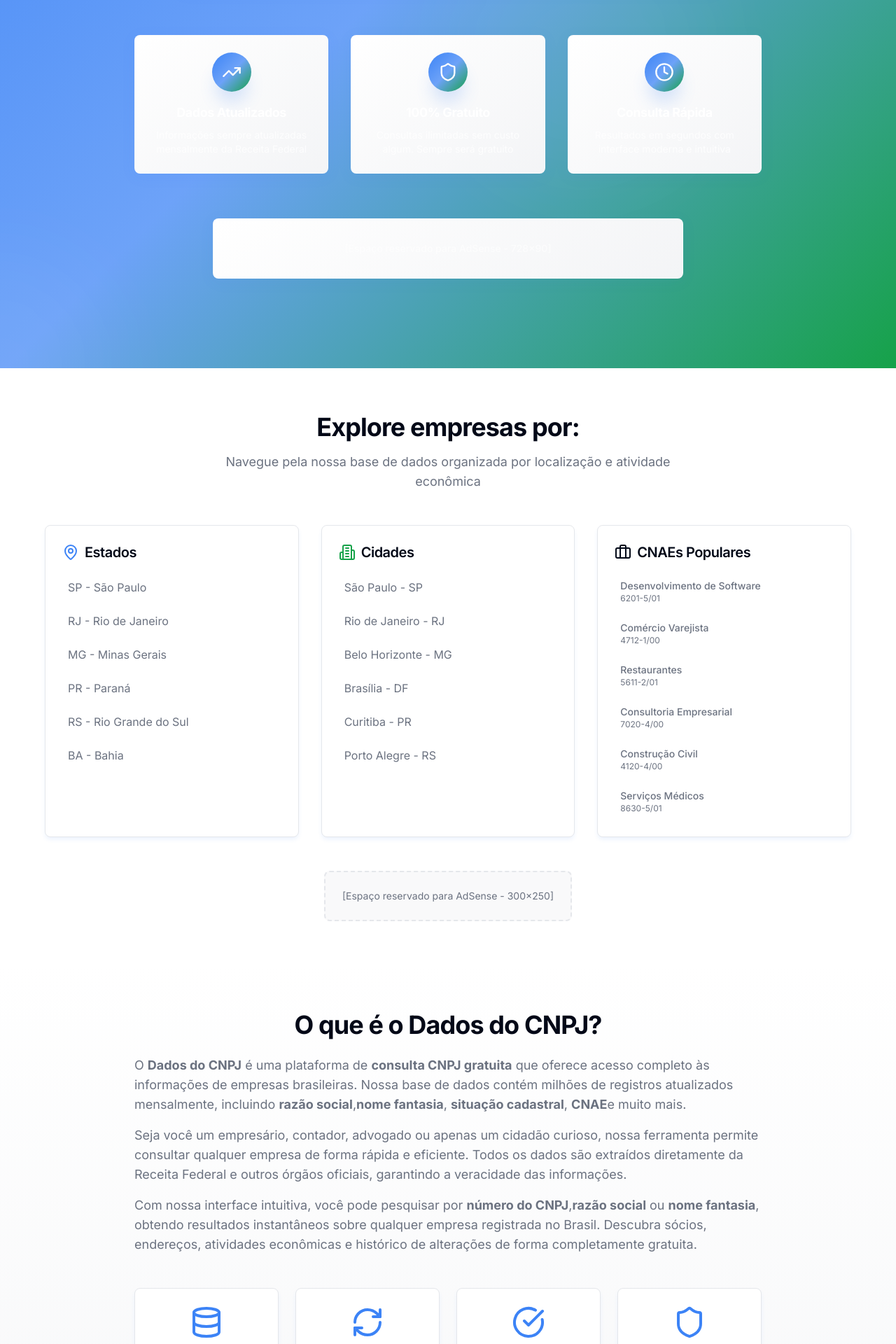
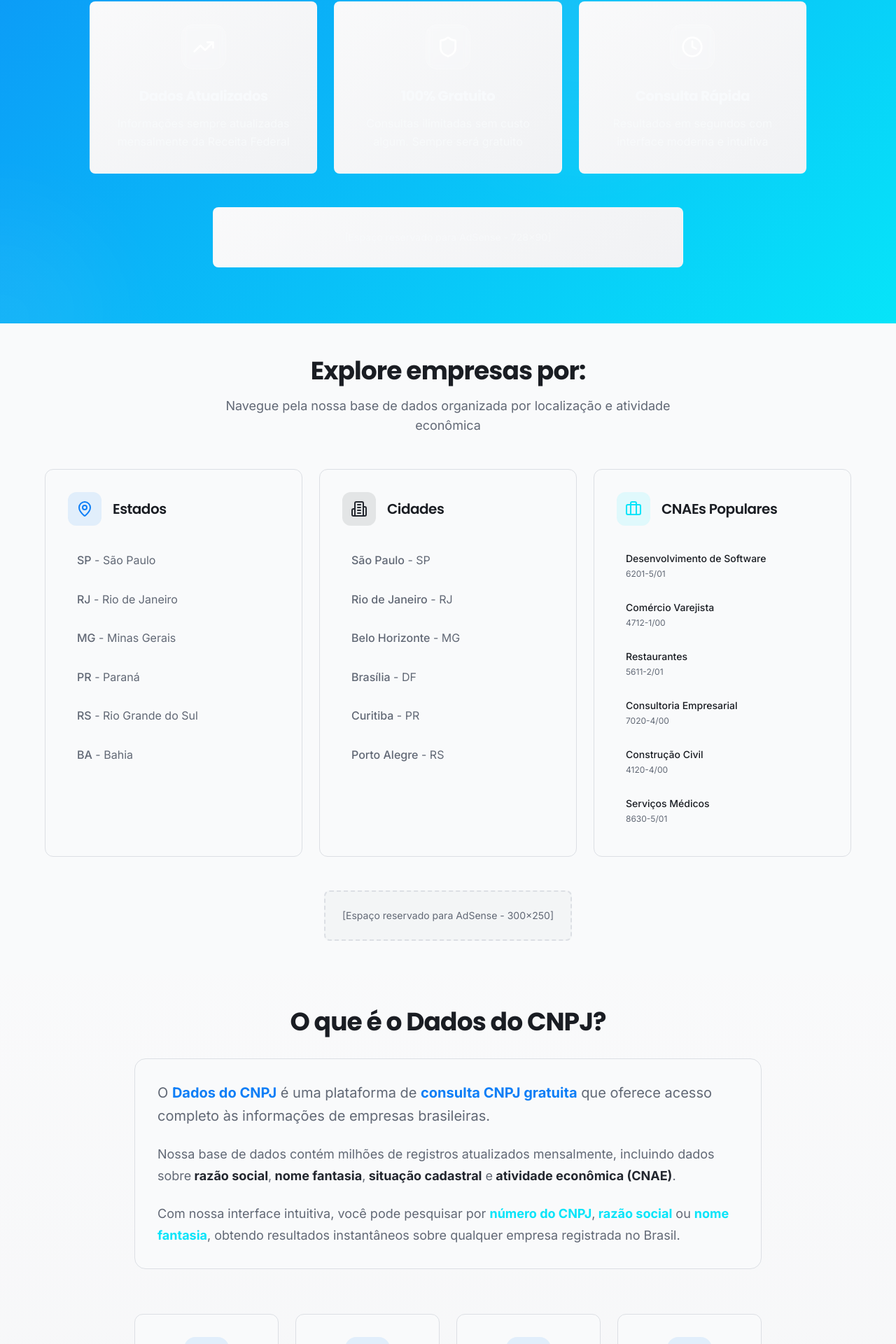
Before and after one commit to dadosdocnpj/consulta-cnpj-pro, a React (Vite) app: page / in a window 1280 px wide. Shown: the part 811-2731 px from the top of the page at 70% size. Built offline with nearby package versions, Linux system fonts and the light colour scheme.

Commit message:
Refactor: Implementar melhorias críticas de design
Implementa melhorias críticas de design conforme o plano de refinamento. Ajusta layout, espaçamento, seções Hero e de navegação rápida, otimiza a seção "Sobre", refina cores e tipografia, e melhora a performance geral.

```diff
--- a/src/components/AboutSection.tsx
+++ b/src/components/AboutSection.tsx
@@ -25,90 +25,111 @@ const AboutSection = () => {
   ];
 
   return (
-    <section className="py-16 bg-gradient-subtle">
+    <section className="py-12 bg-gradient-subtle">
       <div className="container mx-auto px-4">
         <div className="max-w-4xl mx-auto">
           {/* Main Content */}
-          <div className="text-center mb-12">
-            <h2 className="text-3xl md:text-4xl font-bold text-foreground mb-6">
+          <div className="text-center mb-16">
+            <h2 className="text-3xl md:text-4xl font-bold text-foreground mb-8">
               O que é o Dados do CNPJ?
             </h2>
 
-            <div className="text-lg text-muted-foreground space-y-4 text-left">
-              <p>
-                O <strong>Dados do CNPJ</strong> é uma plataforma de <strong>consulta CNPJ gratuita</strong> que
-                oferece acesso completo às informações de empresas brasileiras. Nossa base de dados contém
-                milhões de registros atualizados mensalmente, incluindo <strong>razão social</strong>,
-                <strong>nome fantasia</strong>, <strong>situação cadastral</strong>, <strong>CNAE</strong>
-                e muito mais.
+            <div className="bg-card rounded-2xl p-8 shadow-soft border border-border max-w-4xl mx-auto">
+              <div className="text-lg text-card-foreground space-y-6 text-left leading-relaxed">
+                <p className="text-xl leading-relaxed">
+                  O <strong className="text-primary">Dados do CNPJ</strong> é uma plataforma de <strong className="text-primary">consulta CNPJ gratuita</strong> que
+                  oferece acesso completo às informações de empresas brasileiras.
                 </p>
 
                 <p>
-                Seja você um empresário, contador, advogado ou apenas um cidadão curioso, nossa ferramenta
-                permite consultar qualquer empresa de forma rápida e eficiente. Todos os dados são extraídos
-                diretamente da Receita Federal e outros órgãos oficiais, garantindo a veracidade das informações.
+                  Nossa base de dados contém milhões de registros atualizados mensalmente, incluindo dados sobre
+                  <strong className="text-secondary"> razão social</strong>,
+                  <strong className="text-secondary"> nome fantasia</strong>,
+                  <strong className="text-secondary"> situação cadastral</strong> e
+                  <strong className="text-secondary"> atividade econômica (CNAE)</strong>.
                 </p>
 
                 <p>
-                Com nossa interface intuitiva, você pode pesquisar por <strong>número do CNPJ</strong>,
-                <strong>razão social</strong> ou <strong>nome fantasia</strong>, obtendo resultados instantâneos
-                sobre qualquer empresa registrada no Brasil. Descubra sócios, endereços, atividades econômicas
-                e histórico de alterações de forma completamente gratuita.
+                  Com nossa interface intuitiva, você pode pesquisar por <strong className="text-accent">número do CNPJ</strong>,
+                  <strong className="text-accent"> razão social</strong> ou <strong className="text-accent">nome fantasia</strong>,
+                  obtendo resultados instantâneos sobre qualquer empresa registrada no Brasil.
                 </p>
+              </div>
             </div>
           </div>
 
           {/* Features Grid */}
-          <div className="grid md:grid-cols-2 lg:grid-cols-4 gap-6 mb-12">
+          <div className="grid grid-cols-1 md:grid-cols-2 lg:grid-cols-4 gap-6 mb-16">
             {features.map((feature, index) => (
               <div
                 key={index}
-                className="bg-card rounded-lg p-6 shadow-soft border border-border text-center"
+                className="bg-card rounded-xl p-8 shadow-soft border border-border text-center hover:shadow-medium transition-all duration-300 hover:scale-105"
               >
-                <feature.icon className="h-12 w-12 text-primary mx-auto mb-4" />
-                <h3 className="text-lg font-semibold text-card-foreground mb-2">
+                <div className="inline-flex items-center justify-center w-16 h-16 bg-primary/10 rounded-2xl mb-6">
+                  <feature.icon className="h-8 w-8 text-primary" />
+                </div>
+                <h3 className="text-lg font-semibold text-card-foreground mb-3">
                   {feature.title}
                 </h3>
-                <p className="text-sm text-muted-foreground">
+                <p className="text-base text-muted-foreground leading-relaxed">
                   {feature.description}
                 </p>
               </div>
             ))}
           </div>
 
-          {/* Additional Info */}
-          <div className="bg-card rounded-lg p-8 shadow-soft border border-border">
-            <h3 className="text-2xl font-bold text-card-foreground mb-4">
+          {/* Use Cases Section */}
+          <div className="bg-card rounded-2xl p-10 shadow-soft border border-border">
+            <h3 className="text-2xl font-bold text-card-foreground mb-8 text-center">
               Por que usar o Dados do CNPJ?
             </h3>
-            <div className="grid md:grid-cols-2 gap-6 text-muted-foreground">
+            <div className="grid grid-cols-1 md:grid-cols-2 gap-8">
+              <div className="space-y-4">
+                <div className="flex items-start space-x-4">
+                  <div className="w-2 h-2 bg-primary rounded-full mt-3 flex-shrink-0"></div>
                   <div>
-                <h4 className="font-semibold text-card-foreground mb-2">Para Empresários</h4>
-                <p className="text-sm">
+                    <h4 className="font-semibold text-card-foreground mb-2 text-lg">Para Empresários</h4>
+                    <p className="text-base text-muted-foreground leading-relaxed">
                       Verifique a situação de fornecedores, clientes e parceiros comerciais antes
                       de fechar negócios importantes.
                     </p>
                   </div>
+                </div>
+
+                <div className="flex items-start space-x-4">
+                  <div className="w-2 h-2 bg-secondary rounded-full mt-3 flex-shrink-0"></div>
                   <div>
-                <h4 className="font-semibold text-card-foreground mb-2">Para Profissionais</h4>
-                <p className="text-sm">
+                    <h4 className="font-semibold text-card-foreground mb-2 text-lg">Para Profissionais</h4>
+                    <p className="text-base text-muted-foreground leading-relaxed">
                       Contadores, advogados e consultores podem acessar informações empresariais
                       de forma rápida e confiável.
                     </p>
                   </div>
+                </div>
+              </div>
+
+              <div className="space-y-4">
+                <div className="flex items-start space-x-4">
+                  <div className="w-2 h-2 bg-accent rounded-full mt-3 flex-shrink-0"></div>
                   <div>
-                <h4 className="font-semibold text-card-foreground mb-2">Para Pesquisadores</h4>
-                <p className="text-sm">
+                    <h4 className="font-semibold text-card-foreground mb-2 text-lg">Para Pesquisadores</h4>
+                    <p className="text-base text-muted-foreground leading-relaxed">
                       Analise o cenário empresarial brasileiro, identifique tendências de mercado
                       e conduza estudos econômicos.
                     </p>
                   </div>
+                </div>
+
+                <div className="flex items-start space-x-4">
+                  <div className="w-2 h-2 bg-primary rounded-full mt-3 flex-shrink-0"></div>
                   <div>
-                <h4 className="font-semibold text-card-foreground mb-2">Para Cidadãos</h4>
-                <p className="text-sm">
+                    <h4 className="font-semibold text-card-foreground mb-2 text-lg">Para Cidadãos</h4>
+                    <p className="text-base text-muted-foreground leading-relaxed">
                       Consulte empresas do seu interesse, verifique a idoneidade de estabelecimentos
                       e mantenha-se informado.
                     </p>
+                  </div>
+                </div>
               </div>
             </div>
           </div>
--- a/src/components/HeroSection.tsx
+++ b/src/components/HeroSection.tsx
@@ -20,7 +20,7 @@ const HeroSection = () => {
   };
 
   return (
-    <section className="relative bg-gradient-hero py-24 md:py-32 overflow-hidden">
+    <section className="relative bg-gradient-hero py-16 md:py-20 overflow-hidden">
       {/* Animated background elements */}
       <div className="absolute inset-0 overflow-hidden pointer-events-none">
         <div className="absolute -top-40 -right-40 w-80 h-80 bg-white/10 rounded-full blur-3xl animate-float"></div>
@@ -81,29 +81,29 @@ const HeroSection = () => {
           </div>
 
           {/* Feature highlights */}
-          <div className="grid md:grid-cols-3 gap-8 max-w-4xl mx-auto mb-16 animate-slide-up" style={{animationDelay: '0.6s'}}>
-            <div className="card-modern bg-white/5 backdrop-blur-sm border-white/10 p-6 text-center hover:bg-white/10 transition-all duration-300">
-              <div className="inline-flex items-center justify-center w-14 h-14 bg-gradient-hero rounded-full mb-4 shadow-glow">
-                <TrendingUp className="h-7 w-7 text-white" />
+          <div className="grid grid-cols-1 md:grid-cols-3 gap-6 max-w-5xl mx-auto mb-12 animate-slide-up" style={{animationDelay: '0.6s'}}>
+            <div className="card-modern bg-white/8 backdrop-blur-md border-white/15 p-8 text-center hover:bg-white/12 transition-all duration-300 hover:scale-105">
+              <div className="inline-flex items-center justify-center w-16 h-16 bg-white/15 backdrop-blur-sm rounded-2xl mb-6 shadow-glow border border-white/20">
+                <TrendingUp className="h-8 w-8 text-white" />
               </div>
-              <h3 className="font-bold text-primary-foreground mb-2 text-lg">Dados Atualizados</h3>
-              <p className="text-primary-foreground/80 text-sm">Informações sempre atualizadas mensalmente da Receita Federal</p>
+              <h3 className="font-bold text-primary-foreground mb-3 text-xl">Dados Atualizados</h3>
+              <p className="text-primary-foreground/85 text-base leading-relaxed">Informações sempre atualizadas mensalmente da Receita Federal</p>
             </div>
 
-            <div className="card-modern bg-white/5 backdrop-blur-sm border-white/10 p-6 text-center hover:bg-white/10 transition-all duration-300">
-              <div className="inline-flex items-center justify-center w-14 h-14 bg-gradient-hero rounded-full mb-4 shadow-glow">
-                <Shield className="h-7 w-7 text-white" />
+            <div className="card-modern bg-white/8 backdrop-blur-md border-white/15 p-8 text-center hover:bg-white/12 transition-all duration-300 hover:scale-105">
+              <div className="inline-flex items-center justify-center w-16 h-16 bg-white/15 backdrop-blur-sm rounded-2xl mb-6 shadow-glow border border-white/20">
+                <Shield className="h-8 w-8 text-white" />
               </div>
-              <h3 className="font-bold text-primary-foreground mb-2 text-lg">100% Gratuito</h3>
-              <p className="text-primary-foreground/80 text-sm">Consultas ilimitadas sem custo algum. Sempre será gratuito</p>
+              <h3 className="font-bold text-primary-foreground mb-3 text-xl">100% Gratuito</h3>
+              <p className="text-primary-foreground/85 text-base leading-relaxed">Consultas ilimitadas sem custo algum. Sempre será gratuito</p>
             </div>
 
-            <div className="card-modern bg-white/5 backdrop-blur-sm border-white/10 p-6 text-center hover:bg-white/10 transition-all duration-300">
-              <div className="inline-flex items-center justify-center w-14 h-14 bg-gradient-hero rounded-full mb-4 shadow-glow">
-                <Clock className="h-7 w-7 text-white" />
+            <div className="card-modern bg-white/8 backdrop-blur-md border-white/15 p-8 text-center hover:bg-white/12 transition-all duration-300 hover:scale-105">
+              <div className="inline-flex items-center justify-center w-16 h-16 bg-white/15 backdrop-blur-sm rounded-2xl mb-6 shadow-glow border border-white/20">
+                <Clock className="h-8 w-8 text-white" />
               </div>
-              <h3 className="font-bold text-primary-foreground mb-2 text-lg">Consulta Rápida</h3>
-              <p className="text-primary-foreground/80 text-sm">Resultados em segundos com interface moderna e intuitiva</p>
+              <h3 className="font-bold text-primary-foreground mb-3 text-xl">Consulta Rápida</h3>
+              <p className="text-primary-foreground/85 text-base leading-relaxed">Resultados em segundos com interface moderna e intuitiva</p>
             </div>
           </div>
 
--- a/src/components/QuickNavigation.tsx
+++ b/src/components/QuickNavigation.tsx
@@ -29,7 +29,7 @@ const QuickNavigation = () => {
   ];
 
   return (
-    <section className="py-16 bg-background">
+    <section className="py-12 bg-background">
       <div className="container mx-auto px-4">
         <div className="text-center mb-12">
           <h2 className="text-3xl md:text-4xl font-bold text-foreground mb-4">
@@ -40,60 +40,66 @@ const QuickNavigation = () => {
           </p>
         </div>
 
-        <div className="grid md:grid-cols-3 gap-8 max-w-6xl mx-auto">
+        <div className="grid grid-cols-1 md:grid-cols-3 gap-6 max-w-6xl mx-auto">
           {/* Estados */}
-          <div className="bg-card rounded-lg p-6 shadow-soft border border-border">
-            <div className="flex items-center mb-4">
-              <MapPin className="h-6 w-6 text-primary mr-2" />
+          <div className="bg-card rounded-xl p-8 shadow-soft border border-border hover:shadow-medium transition-all duration-300 h-full">
+            <div className="flex items-center mb-6">
+              <div className="inline-flex items-center justify-center w-12 h-12 bg-primary/10 rounded-xl mr-4">
+                <MapPin className="h-6 w-6 text-primary" />
+              </div>
               <h3 className="text-xl font-semibold text-card-foreground">Estados</h3>
             </div>
-            <div className="space-y-2">
+            <div className="space-y-1">
               {estados.map((estado) => (
                 <a
                   key={estado.sigla}
                   href={`/${estado.slug}/`}
-                  className="block text-muted-foreground hover:text-primary transition-smooth p-2 rounded hover:bg-accent"
+                  className="group block text-muted-foreground hover:text-primary transition-all duration-200 p-3 rounded-lg hover:bg-primary/5 border border-transparent hover:border-primary/10"
                 >
-                  {estado.sigla} - {estado.nome}
+                  <span className="font-medium">{estado.sigla}</span> - {estado.nome}
                 </a>
               ))}
             </div>
           </div>
 
           {/* Cidades */}
-          <div className="bg-card rounded-lg p-6 shadow-soft border border-border">
-            <div className="flex items-center mb-4">
-              <Building2 className="h-6 w-6 text-secondary mr-2" />
+          <div className="bg-card rounded-xl p-8 shadow-soft border border-border hover:shadow-medium transition-all duration-300 h-full">
+            <div className="flex items-center mb-6">
+              <div className="inline-flex items-center justify-center w-12 h-12 bg-secondary/10 rounded-xl mr-4">
+                <Building2 className="h-6 w-6 text-secondary" />
+              </div>
               <h3 className="text-xl font-semibold text-card-foreground">Cidades</h3>
             </div>
-            <div className="space-y-2">
+            <div className="space-y-1">
               {cidades.map((cidade) => (
                 <a
                   key={cidade.slug}
                   href={`/${cidade.slug}/`}
-                  className="block text-muted-foreground hover:text-secondary transition-smooth p-2 rounded hover:bg-accent"
+                  className="group block text-muted-foreground hover:text-secondary transition-all duration-200 p-3 rounded-lg hover:bg-secondary/5 border border-transparent hover:border-secondary/10"
                 >
-                  {cidade.nome} - {cidade.estado}
+                  <span className="font-medium">{cidade.nome}</span> - {cidade.estado}
                 </a>
               ))}
             </div>
           </div>
 
           {/* CNAEs */}
-          <div className="bg-card rounded-lg p-6 shadow-soft border border-border">
-            <div className="flex items-center mb-4">
-              <Briefcase className="h-6 w-6 text-accent-foreground mr-2" />
+          <div className="bg-card rounded-xl p-8 shadow-soft border border-border hover:shadow-medium transition-all duration-300 h-full">
+            <div className="flex items-center mb-6">
+              <div className="inline-flex items-center justify-center w-12 h-12 bg-accent/10 rounded-xl mr-4">
+                <Briefcase className="h-6 w-6 text-accent" />
+              </div>
               <h3 className="text-xl font-semibold text-card-foreground">CNAEs Populares</h3>
             </div>
-            <div className="space-y-2">
+            <div className="space-y-1">
               {cnaes.map((cnae) => (
                 <a
                   key={cnae.slug}
                   href={`/${cnae.slug}/`}
-                  className="block text-muted-foreground hover:text-accent-foreground transition-smooth p-2 rounded hover:bg-accent"
+                  className="group block text-muted-foreground hover:text-accent transition-all duration-200 p-3 rounded-lg hover:bg-accent/5 border border-transparent hover:border-accent/10"
                 >
-                  <div className="text-sm font-medium">{cnae.nome}</div>
-                  <div className="text-xs text-muted-foreground">{cnae.codigo}</div>
+                  <div className="text-sm font-medium text-card-foreground group-hover:text-accent">{cnae.nome}</div>
+                  <div className="text-xs text-muted-foreground mt-1">{cnae.codigo}</div>
                 </a>
               ))}
             </div>
--- a/src/index.css
+++ b/src/index.css
@@ -8,51 +8,52 @@ All colors MUST be HSL.
 
 @layer base {
   :root {
-    --background: 0 0% 100%;
-    --foreground: 222.2 84% 4.9%;
+    /* Refined color palette */
+    --background: 220 15% 98%;
+    --foreground: 220 15% 12%;
 
-    --card: 0 0% 100%;
-    --card-foreground: 222.2 84% 4.9%;
+    --card: 220 15% 98%;
+    --card-foreground: 220 15% 12%;
 
-    --popover: 0 0% 100%;
-    --popover-foreground: 222.2 84% 4.9%;
+    --popover: 220 15% 98%;
+    --popover-foreground: 220 15% 12%;
 
     /* Modern Brazilian institutional theme */
-    --primary: 217 91% 60%; /* Modern vibrant blue */
-    --primary-foreground: 0 0% 100%;
-    --primary-light: 217 91% 85%;
-    --primary-glow: 217 91% 70%;
-    --primary-dark: 217 91% 40%;
+    --primary: 211 93% 51%;
+    --primary-foreground: 210 40% 98%;
+    --primary-light: 211 93% 75%;
+    --primary-glow: 211 93% 65%;
+    --primary-dark: 211 93% 35%;
 
-    --secondary: 142 76% 36%; /* Modern forest green */
-    --secondary-foreground: 0 0% 100%;
-    --secondary-light: 142 76% 85%;
-    --secondary-glow: 142 76% 50%;
+    --secondary: 220 15% 16%;
+    --secondary-foreground: 220 15% 97%;
+    --secondary-light: 220 15% 85%;
+    --secondary-glow: 220 15% 50%;
 
-    --accent: 45 100% 51%; /* Brazilian gold accent */
-    --accent-foreground: 222.2 84% 4.9%;
-    --accent-light: 45 100% 85%;
+    --accent: 185 95% 50%;
+    --accent-foreground: 220 15% 12%;
+    --accent-light: 185 95% 75%;
 
-    --muted: 220 14% 96%;
-    --muted-foreground: 220 8.9% 46.1%;
+    --muted: 220 13% 94%;
+    --muted-foreground: 220 9% 42%;
 
     --destructive: 0 84.2% 60.2%;
     --destructive-foreground: 210 40% 98%;
 
-    --border: 220 13% 91%;
-    --input: 220 13% 91%;
-    --ring: 217 91% 60%;
+    --border: 220 13% 88%;
+    --input: 220 13% 94%;
+    --ring: 211 93% 51%;
 
     /* Enhanced design tokens */
-    --gradient-hero: linear-gradient(135deg, hsl(var(--primary)), hsl(var(--primary-glow)), hsl(var(--secondary)));
-    --gradient-card: linear-gradient(145deg, hsl(var(--card)), hsl(var(--muted)));
-    --gradient-subtle: linear-gradient(180deg, hsl(var(--background)), hsl(var(--muted)));
-    --gradient-accent: linear-gradient(90deg, hsl(var(--accent)), hsl(var(--accent-light)));
+    --gradient-hero: linear-gradient(135deg, hsl(211, 93%, 51%) 0%, hsl(185, 95%, 50%) 100%);
+    --gradient-card: linear-gradient(145deg, hsl(220, 15%, 98%) 0%, hsl(220, 13%, 95%) 100%);
+    --gradient-subtle: linear-gradient(180deg, hsl(220, 15%, 98%) 0%, hsl(220, 13%, 96%) 100%);
+    --gradient-accent: linear-gradient(135deg, hsl(185, 95%, 50%) 0%, hsl(211, 93%, 60%) 100%);
 
-    --shadow-soft: 0 4px 6px -1px hsl(var(--primary) / 0.1);
-    --shadow-medium: 0 8px 15px -3px hsl(var(--primary) / 0.15);
-    --shadow-glow: 0 20px 25px -5px hsl(var(--primary) / 0.2);
-    --shadow-card: 0 4px 20px hsl(var(--primary) / 0.08);
+    --shadow-soft: 0 2px 8px -2px hsl(220, 15%, 15% / 0.08);
+    --shadow-medium: 0 8px 24px -6px hsl(220, 15%, 15% / 0.1);
+    --shadow-glow: 0 0 24px hsl(211, 93%, 51% / 0.25);
+    --shadow-card: 0 4px 16px hsl(220, 15%, 15% / 0.06);
 
     --transition-smooth: all 0.3s cubic-bezier(0.4, 0, 0.2, 1);
     --transition-spring: all 0.4s cubic-bezier(0.34, 1.56, 0.64, 1);
@@ -138,15 +139,21 @@ All colors MUST be HSL.
   }
 
   body {
-    @apply bg-background text-foreground font-sans antialiased;
+    @apply bg-background text-foreground antialiased;
+    font-family: 'Inter', -apple-system, BlinkMacSystemFont, 'Segoe UI', 'Roboto', sans-serif;
+    line-height: 1.6;
+    font-weight: 400;
   }
 
   h1, h2, h3, h4, h5, h6 {
-    @apply font-bold tracking-tight;
+    font-family: 'Poppins', 'Inter', sans-serif;
+    @apply text-foreground font-semibold tracking-tight;
+    line-height: 1.25;
+    letter-spacing: -0.025em;
   }
 
   h1 {
-    @apply text-4xl md:text-5xl lg:text-6xl;
+    @apply text-4xl md:text-5xl lg:text-6xl font-bold;
   }
 
   h2 {
@@ -155,6 +162,15 @@ All colors MUST be HSL.
 
   h3 {
     @apply text-xl md:text-2xl;
+  }
+
+  h4 {
+    @apply text-lg md:text-xl font-medium;
+  }
+
+  p {
+    line-height: 1.7;
+    @apply text-muted-foreground;
   }
 }
 
```
Lines whose indentation alone changed are shown as unchanged.
